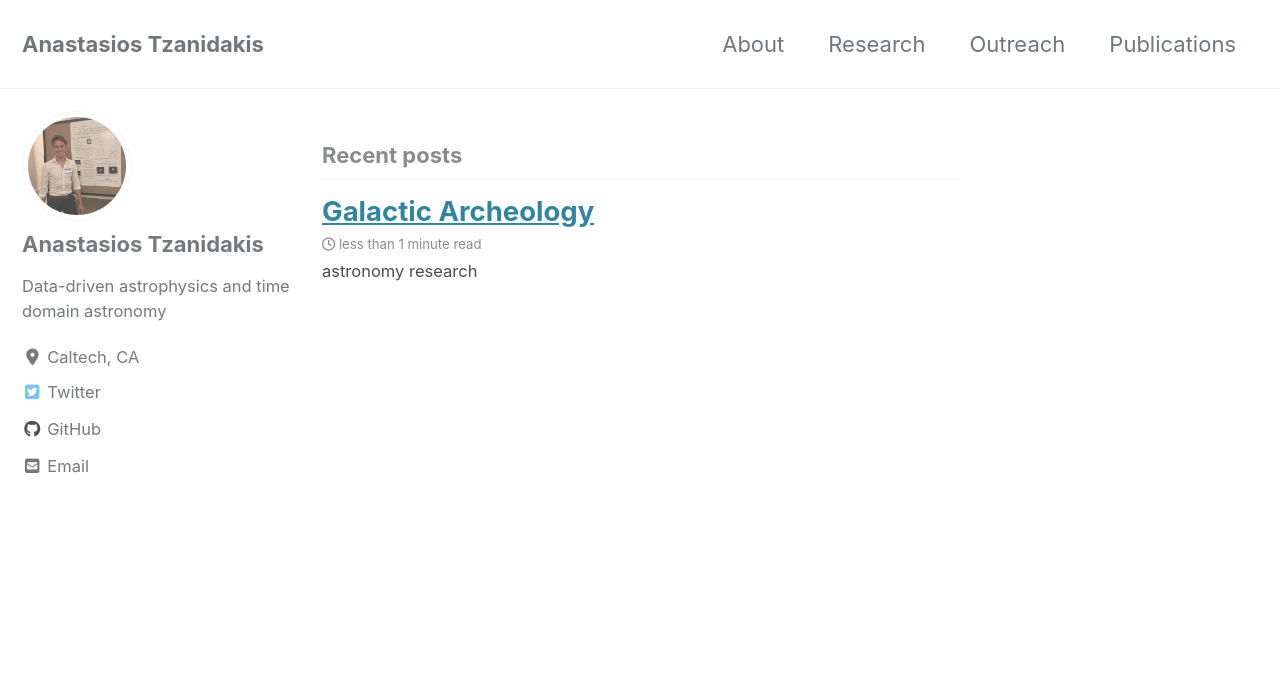
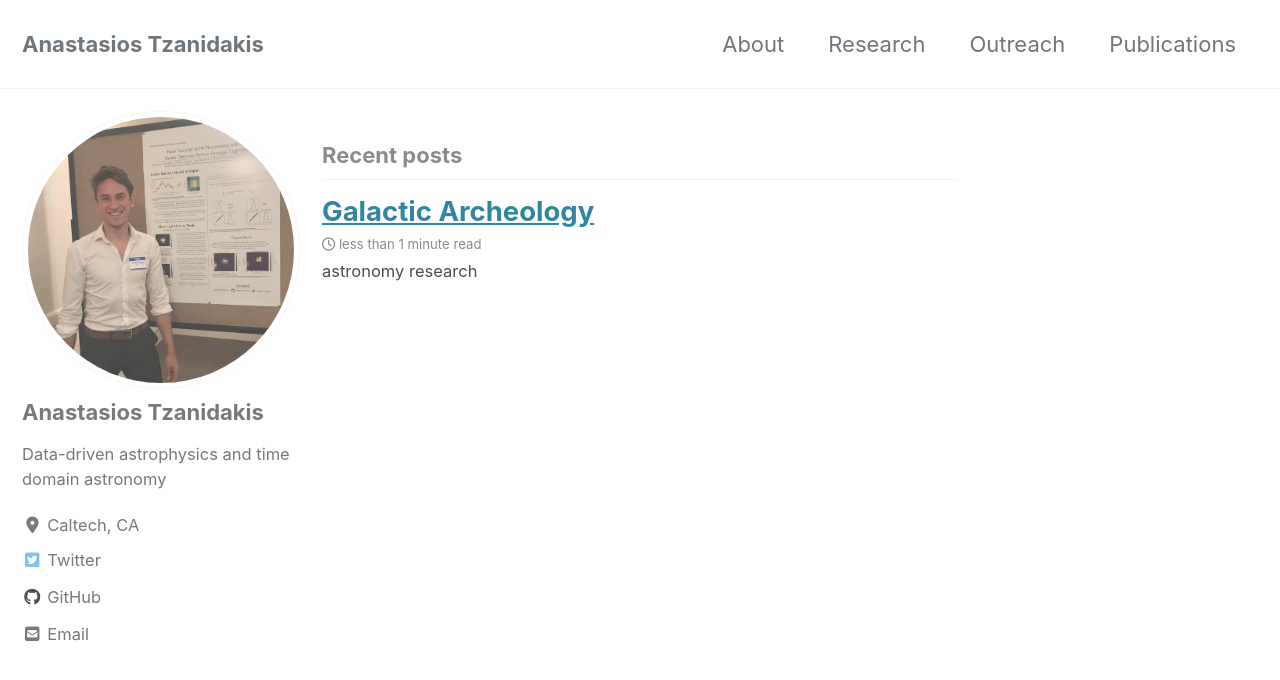
Before and after one commit to AndyTza/andytza.github.io, a Jekyll site: the page built from index.html, in a window 1280 px wide and 900 px high. Shown: the top 680 px of the window. Built offline with Jekyll 4.4.1, drawn with Linux system fonts in a browser that asks for light colours; cached includes are drawn as plain includes; nearby versions of some CDN libraries; the list of posts is cut into pages by our own code.

Commit message:
avatar size

```diff
--- a/_sass/minimal-mistakes/_sidebar.scss
+++ b/_sass/minimal-mistakes/_sidebar.scss
@@ -127,7 +127,7 @@
   }
 
   img {
-    max-width: 110px;
+    max-width: 510px;
     border-radius: 50%;
 
     @include breakpoint($large) {
```
